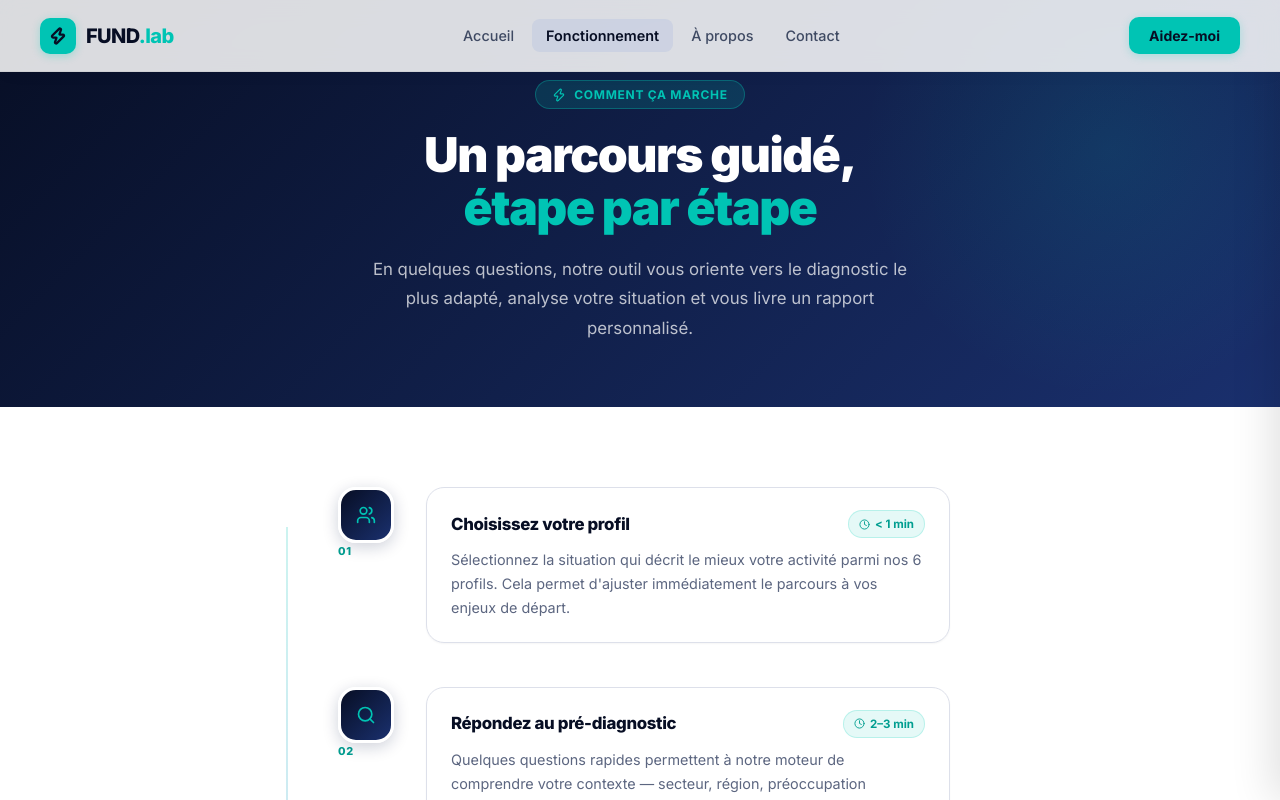
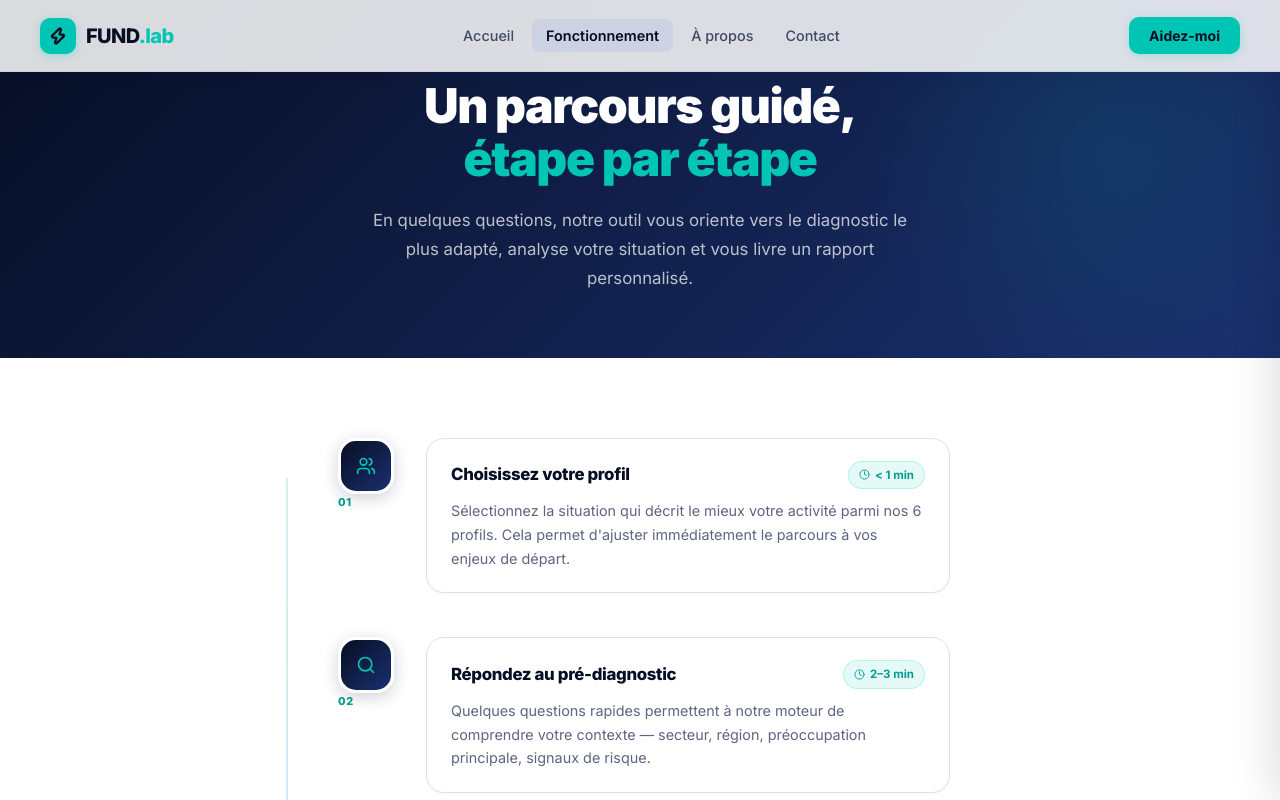
Before and after one commit to josuefox123/business_check_up, a React (Vite) app: page /comment-ca-marche in a window 1280 px wide. Shown: the top 800 px of the page. Built offline with nearby package versions, Linux system fonts and the light colour scheme.

Commit message:
fix: remove Comment ca marche subtitle tag in CommentCaMarche screen

```diff
--- a/src/components/screens/CommentCaMarche.jsx
+++ b/src/components/screens/CommentCaMarche.jsx
@@ -55,15 +55,6 @@ export const CommentCaMarche = ({ onStart }) => {
       {/* ── HERO ── */}
       <section className="hiw-hero">
         <div className="container hiw-hero-inner">
-          <span className="tag" style={{
-            marginBottom: '20px',
-            display: 'inline-flex',
-            background: 'rgba(0, 209, 186, 0.15)',
-            color: 'var(--color-accent)',
-            border: '1px solid rgba(0, 209, 186, 0.3)'
-          }}>
-            <Zap size={14} /> Comment ça marche
-          </span>
           <h1 className="hiw-hero-title">
             Un parcours guidé,<br />
             <span style={{ color: 'var(--color-accent)' }}>étape par étape</span>
--- a/src/components/screens/LandingPage.jsx
+++ b/src/components/screens/LandingPage.jsx
@@ -72,7 +72,7 @@ export const LandingPage = ({ onStart, onLearnMore, onGoToCatalog }) => {
             </button>
             <span className="lp-hero-links-separator hide-on-mobile">•</span>
             <button className="lp-hero-catalog-link hide-on-mobile" onClick={onGoToCatalog}>
-              Accéder au catalogue →
+              Accéder au catalogue
             </button>
 
             {/* Mobile view (expanded and left-aligned) */}
```
